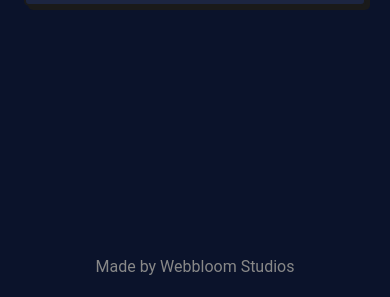
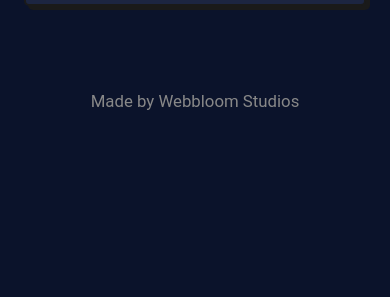
Before and after one commit to MadManav/PortFolio, a React (Vite) app in the folder frontend/: page / in a window 390 px wide. Shown: the part 3158-3455 px from the top of the page. After the commit the page ends 3303 px from the top, so only its background shows below. Built offline with nearby package versions, Linux system fonts and the light colour scheme; a web font is replaced by a local one.

Commit message:
generated

```diff
--- a/frontend/src/App.css
+++ b/frontend/src/App.css
@@ -70,3 +70,14 @@
     filter: drop-shadow(0 0 5px #ffffff);
   }
 }
+
+.app-container {
+  display: flex;
+  flex-direction: column;
+  min-height: 100vh;
+}
+
+.content {
+  flex: 1;
+  /* existing styles can remain here */
+}
--- a/frontend/src/App.jsx
+++ b/frontend/src/App.jsx
@@ -39,7 +39,7 @@
 
   return (
     <ThemeProvider>
-      <div>
+      <div className="app-container">
         {isLoading ? (
           <Loader key={loaderKey} />
         ) : (
--- a/frontend/src/components/Footer.css
+++ b/frontend/src/components/Footer.css
@@ -8,6 +8,7 @@
   position: relative;
   bottom: 0;
   left: 0;
+  box-sizing: border-box;
 }
 
 .footer-link {
@@ -20,3 +21,20 @@
   color: #222;
   text-decoration: none;
 }
+
+@media (max-width: 600px) {
+  .footer {
+    font-size: 1.05rem;
+    padding: 1.1rem 0.5rem 1.3rem 0.5rem;
+    word-break: break-word;
+    line-height: 1.5;
+    text-align: center;
+  }
+  .footer-link {
+    font-size: 1.05rem;
+    display: inline-block;
+    padding: 0.1rem 0.2rem;
+    line-height: 1.5;
+    text-align: center;
+  }
+}
--- a/frontend/src/pages/Contact.css
+++ b/frontend/src/pages/Contact.css
@@ -309,6 +309,9 @@
 @media (max-width: 768px) {
   .contact-section {
     padding: 1.5rem 1rem; /* Further reduced padding for mobile */
+    min-height: auto;
+    height: auto;
+    margin-bottom: 2.5rem; /* Ensure space for footer */
   }
 
   .contact-content {
```
